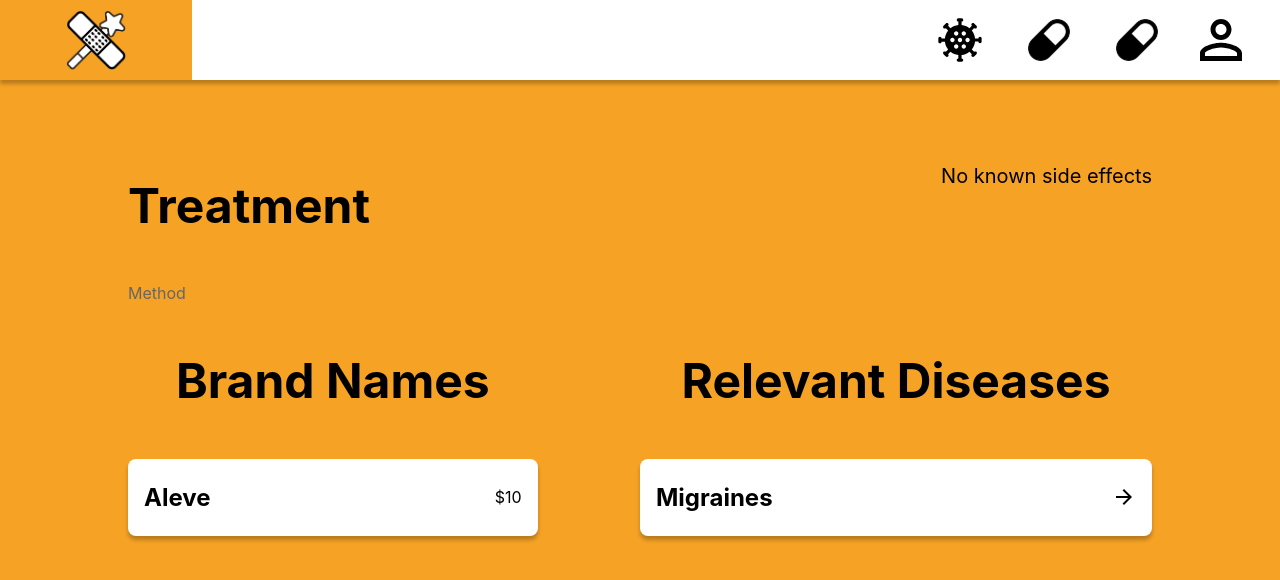
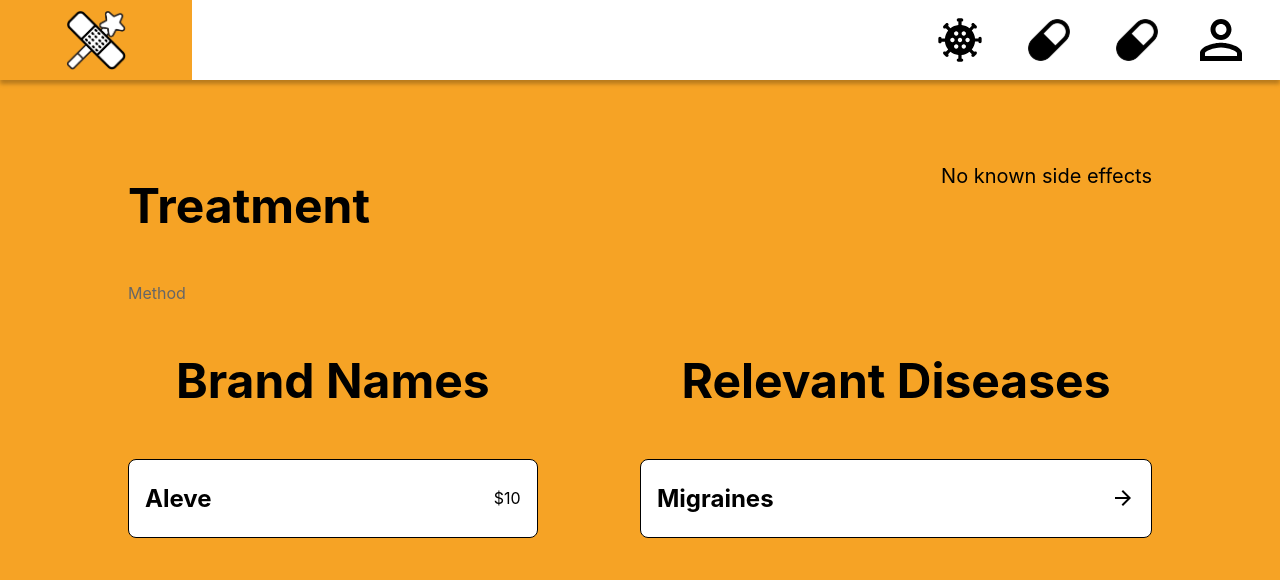
Before and after one commit to dillydally414/trick-or-treatment, a Next.js app: page /treatment/1 in a window 1280 px wide. Shown: the top 580 px of the page. Built offline with nearby package versions, Linux system fonts and the light colour scheme.

Commit message:
abstract out ~some~ styling

```diff
--- a/components/Result.tsx
+++ b/components/Result.tsx
@@ -7,8 +7,7 @@ import { ArrowForwardSharp } from '@mui/icons-material';
 const ResultContainer = styled.div`
   align-items: center;
   background-color: white;
-  box-shadow: 0px 4px 4px rgba(0, 0, 0, 0.25);
-  border-color: ${Color.BLACK};
+  border: 0.1rem solid ${Color.BLACK};
   border-radius: 0.5rem;
   cursor: ${props => props.title ? 'pointer' : 'default'};
   display: flex;
--- a/pages/treatment/[id].tsx
+++ b/pages/treatment/[id].tsx
@@ -6,25 +6,7 @@ import NavBar from '../../components/NavBar';
 import Result from '../../components/Result';
 import { ArrowForwardSharp } from '@mui/icons-material';
 import { BrandName, DiseaseType } from '../../types';
-
-const Container = styled.div`
-  display: flex;
-  flex-direction: column;
-  height: 100%;
-  padding: 0;
-`;
-
-const PageContainer = styled.div`
-  height: 100%;
-  background-color: ${Color.ORANGE};
-`;
-
-const BodyContainer = styled.div`
-  align-items: center;
-  display: flex;
-  flex-direction: column;
-  padding: 5% 10%;
-`;
+import { Container, PageContainer, BodyContainer } from '../../styles/CommonStyles';
 
 const TopRow = styled.div`
   display: flex;
--- /dev/null
+++ b/styles/CommonStyles.tsx
@@ -0,0 +1,22 @@
+import React from 'react';
+import styled from 'styled-components';
+import Color from './colors';
+
+export const Container = styled.div`
+  display: flex;
+  flex-direction: column;
+  height: 100%;
+  padding: 0;
+`;
+
+export const PageContainer = styled.div`
+  height: 100%;
+  background-color: ${Color.ORANGE};
+`;
+
+export const BodyContainer = styled.div`
+  align-items: center;
+  display: flex;
+  flex-direction: column;
+  padding: 5% 10%;
+`;
```
Also changed, not shown: pages/disease/[id].tsx (+1 -19 lines).
